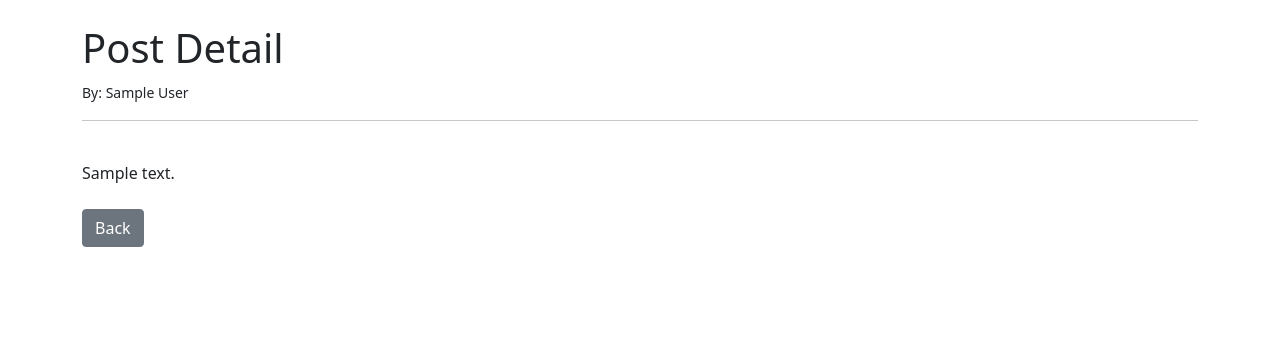
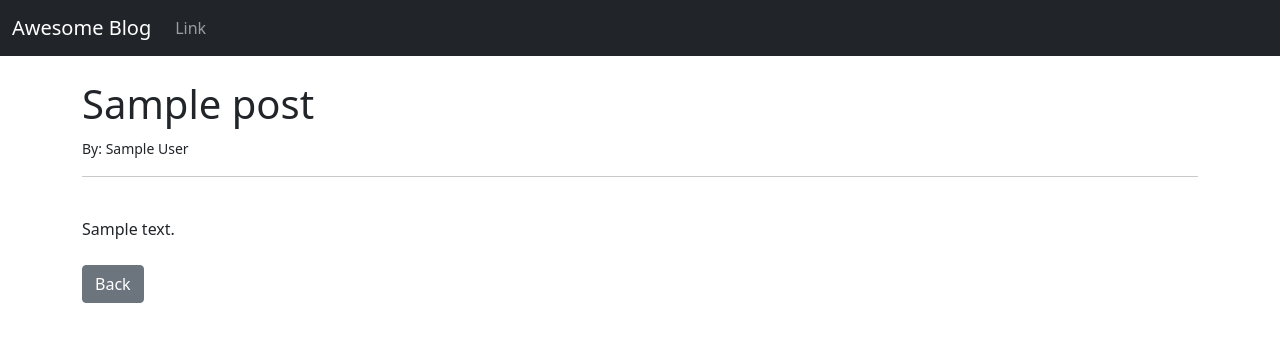
Before and after one commit to shinchri/django-full-blog, a Django app: page /article/1 in a window 1280 px wide. Shown: the top 342 px of the page. Run offline with Django 4.2, Linux system fonts and the light colour scheme; tables that the repository leaves empty hold one stand-in row (values such as "Sample post").

Commit message:
feat: Add navigation and change post model to include title tag

```diff
--- a/theblog/models.py
+++ b/theblog/models.py
@@ -4,6 +4,7 @@ from django.contrib.auth.models import User
 # Create your models here.
 class Post(models.Model):
   title = models.CharField(max_length=255)
+  title_tag = models.CharField(max_length=255, default="My Awesome Blog")
   author = models.ForeignKey(User, on_delete=models.CASCADE)
   body = models.TextField()
 
--- a/theblog/templates/article_details.html
+++ b/theblog/templates/article_details.html
@@ -1,7 +1,9 @@
 {% extends 'base.html' %}
-
+{% block title%}
+  {{ post.title_tag }}
+{% endblock%}
 {% block content%}
-  <h1>Post Detail</h1>
+  <h1>{{ post.title }}</h1>
   <small>By: {{ post.author.first_name }} {{post.author.last_name }}</small><br />
   <hr>
   <br>
--- a/theblog/templates/base.html
+++ b/theblog/templates/base.html
@@ -1,23 +1,53 @@
-<!doctype html>
+<!DOCTYPE html>
 <html lang="en">
   <head>
     <!-- Required meta tags -->
-    <meta charset="utf-8">
-    <meta name="viewport" content="width=device-width, initial-scale=1">
+    <meta charset="utf-8" />
+    <meta name="viewport" content="width=device-width, initial-scale=1" />
 
     <!-- Bootstrap CSS -->
-    <link href="https://cdn.jsdelivr.net/npm/bootstrap@5.1.3/dist/css/bootstrap.min.css" rel="stylesheet" integrity="sha384-1BmE4kWBq78iYhFldvKuhfTAU6auU8tT94WrHftjDbrCEXSU1oBoqyl2QvZ6jIW3" crossorigin="anonymous">
+    <link
+      href="https://cdn.jsdelivr.net/npm/bootstrap@5.1.3/dist/css/bootstrap.min.css"
+      rel="stylesheet"
+      integrity="sha384-1BmE4kWBq78iYhFldvKuhfTAU6auU8tT94WrHftjDbrCEXSU1oBoqyl2QvZ6jIW3"
+      crossorigin="anonymous"
+    />
 
-    <title>Hello, world!</title>
+    <title>{% block title%}My Awesome Blog{% endblock %}</title>
   </head>
   <body>
+    <nav class="navbar navbar-expand-lg navbar-dark bg-dark">
+      <div class="container-fluid">
+        <a class="navbar-brand" href="{% url 'home' %}">Awesome Blog</a>
+        <button
+          class="navbar-toggler"
+          type="button"
+          data-bs-toggle="collapse"
+          data-bs-target="#navbarSupportedContent"
+          aria-controls="navbarSupportedContent"
+          aria-expanded="false"
+          aria-label="Toggle navigation"
+        >
+          <span class="navbar-toggler-icon"></span>
+        </button>
+        <div class="collapse navbar-collapse" id="navbarSupportedContent">
+          <ul class="navbar-nav me-auto mb-2 mb-lg-0">
+            <li class="nav-item">
+              <a class="nav-link" href="#">Link</a>
+            </li>
+
+          </ul>
+        </div>
+      </div>
+    </nav>
     <br />
-    <div class="container">
-      {% block content%}
-      {% endblock %}
-    </div>
+    <div class="container">{% block content%} {% endblock %}</div>
 
     <!-- Bootstrap Bundle with Popper -->
-    <script src="https://cdn.jsdelivr.net/npm/bootstrap@5.1.3/dist/js/bootstrap.bundle.min.js" integrity="sha384-ka7Sk0Gln4gmtz2MlQnikT1wXgYsOg+OMhuP+IlRH9sENBO0LRn5q+8nbTov4+1p" crossorigin="anonymous"></script>
+    <script
+      src="https://cdn.jsdelivr.net/npm/bootstrap@5.1.3/dist/js/bootstrap.bundle.min.js"
+      integrity="sha384-ka7Sk0Gln4gmtz2MlQnikT1wXgYsOg+OMhuP+IlRH9sENBO0LRn5q+8nbTov4+1p"
+      crossorigin="anonymous"
+    ></script>
   </body>
 </html>
```
Also changed, not shown: theblog/migrations/0002_post_title_tag.py (added).
